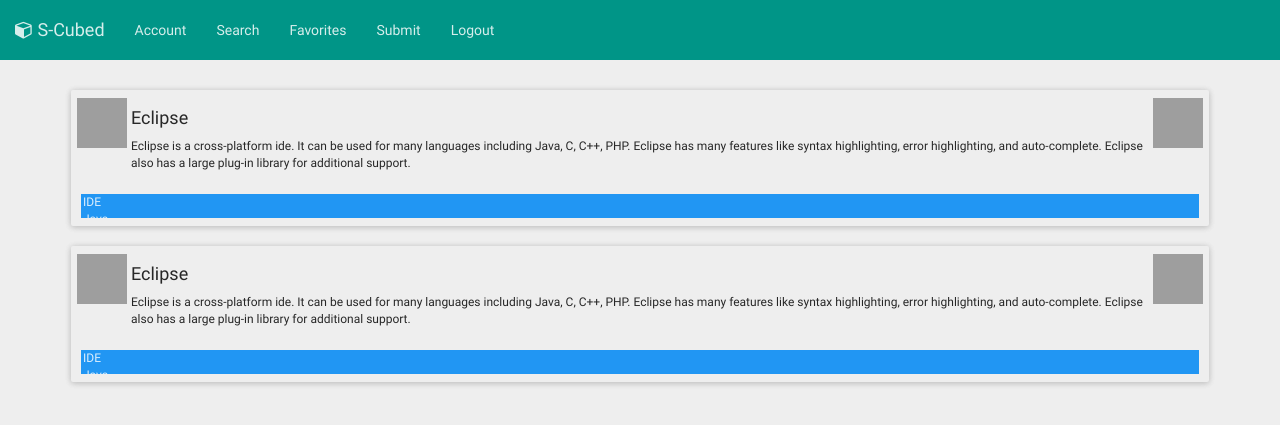
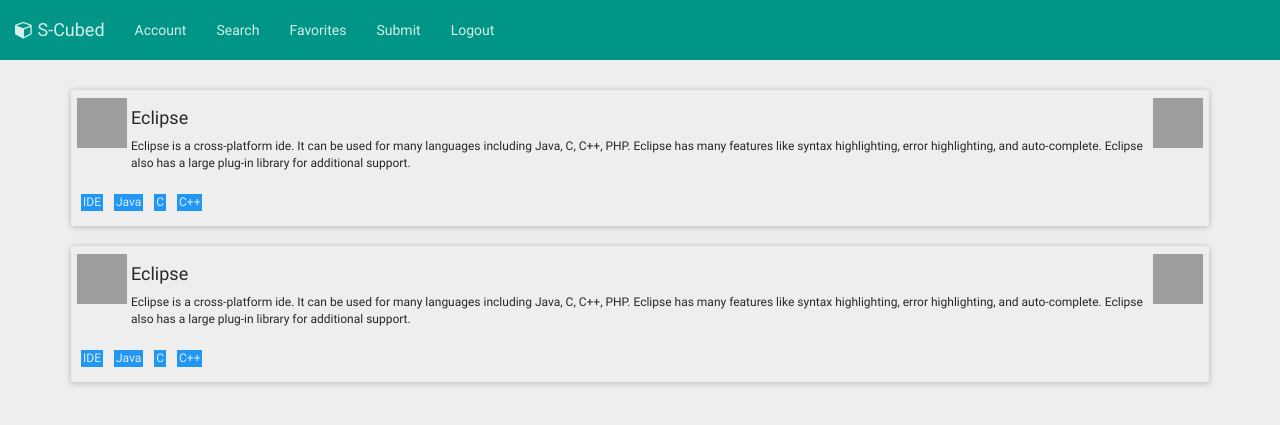
Before and after one commit to cheble/S-Cubed, a Jekyll site: the page built from SearchResults.html, in a window 1280 px wide, cut to the strip 0-426 px from the top of the page. Built offline with Jekyll 4.4.1, drawn with Linux system fonts in a browser that asks for light colours; nearby versions of some CDN libraries; library files that are not in the unit come from our copies; Markdown is read by kramdown in place of the engine named in the settings; grey boxes are pictures that could not be loaded.

Commit message:
search results page

```diff
--- a/_includes/tile.html
+++ b/_includes/tile.html
@@ -16,11 +16,11 @@
     </div>
     <div class="tile_south">
       <div class="tile_tags">
-        <span>
+        <div>
           {% for tag in include.value.tags %}
             <div class="tile_tag btn-material-blue">{{ tag }}</div>
           {% endfor %}
-        </span>
+        </div>
       </div>
       <div class="tile_stats">
 
--- a/css/main.css
+++ b/css/main.css
@@ -106,4 +106,5 @@ body {
   margin-left: 4px;
   margin-right: 4px;
   padding: 0px 2px 0px 2px;
+  display: inline-block;
 }
```
